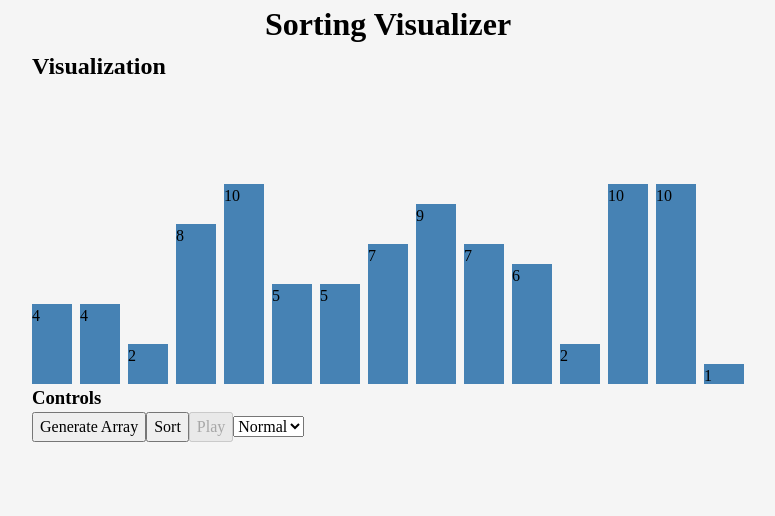
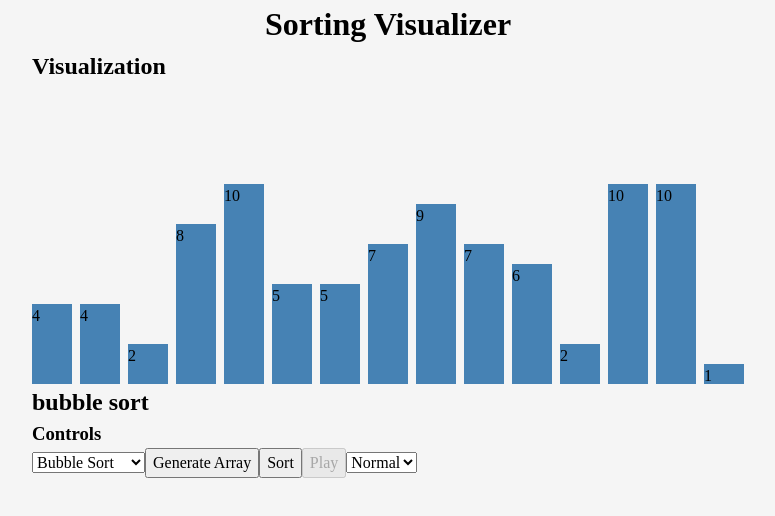
Before and after one commit to JesseVahlfors/sorting-visualizer, a React (Vite) app: page / in a window 1280 px wide. Shown: the top 516 px of the page, without its empty margins (252-1027 px from the left). Built offline with nearby package versions, Linux system fonts and the light colour scheme.

Commit message:
Add algorithm selection to ControlsArea and update sorting request in VisualizationArea

```diff
--- a/src/components/ControlsArea.jsx
+++ b/src/components/ControlsArea.jsx
@@ -8,10 +8,21 @@ function ControlsArea({
   setSpeed,
   generateArray,
   handleSort,
+  selectedAlgorithm,
+  setSelectedAlgorithm,
 }) {
   return (
     <div>
+      {/* need to capitalize in css */}
+      <h2>{selectedAlgorithm} sort</h2>
       <h3>Controls</h3>
+      <select
+        value={selectedAlgorithm}
+        onChange={(event) => setSelectedAlgorithm(event.target.value)}
+      >
+        <option value="bubble">Bubble Sort</option>
+        <option value="selection">Selection Sort</option>
+      </select>
       <button onClick={generateArray} disabled={isPlaying}>
         Generate Array
       </button>
--- a/src/components/VisualizationArea.jsx
+++ b/src/components/VisualizationArea.jsx
@@ -7,6 +7,7 @@ function VisualizationArea() {
   const [displayArray, setDisplayArray] = useState(array);
   const [activeIndices, setActiveIndices] = useState([]);
   const [sortedIndices, setSortedIndices] = useState([]);
+  const [selectedAlgorithm, setSelectedAlgorithm] = useState("bubble");
   const [error, setError] = useState("");
   const showDebugControls = false;
 
@@ -78,12 +79,12 @@ function VisualizationArea() {
 
   function handleSort() {
     setError("");
-    fetch("http://127.0.0.1:8000/api/sorting/bubble-sort/", {
+    fetch("http://127.0.0.1:8000/api/sorting/sort/", {
       method: "POST",
       headers: {
         "Content-Type": "application/json",
       },
-      body: JSON.stringify({ array }),
+      body: JSON.stringify({ array, algorithm: selectedAlgorithm }),
     })
       .then((response) => {
         if (!response.ok) {
@@ -150,6 +151,8 @@ function VisualizationArea() {
         setSpeed={setSpeed}
         handleSort={handleSort}
         generateArray={generateArray}
+        selectedAlgorithm={selectedAlgorithm}
+        setSelectedAlgorithm={setSelectedAlgorithm}
       />
     </div>
   );
```
